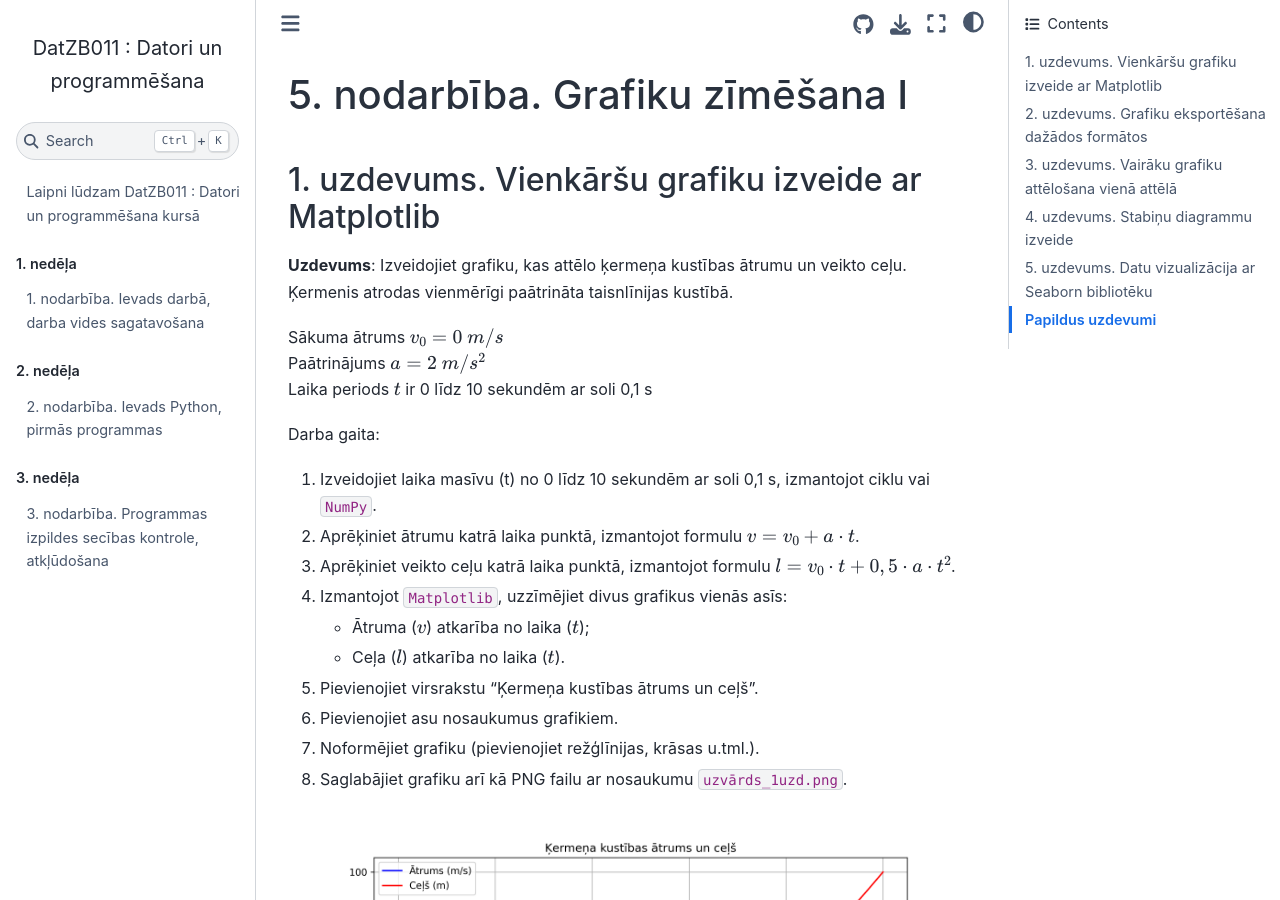
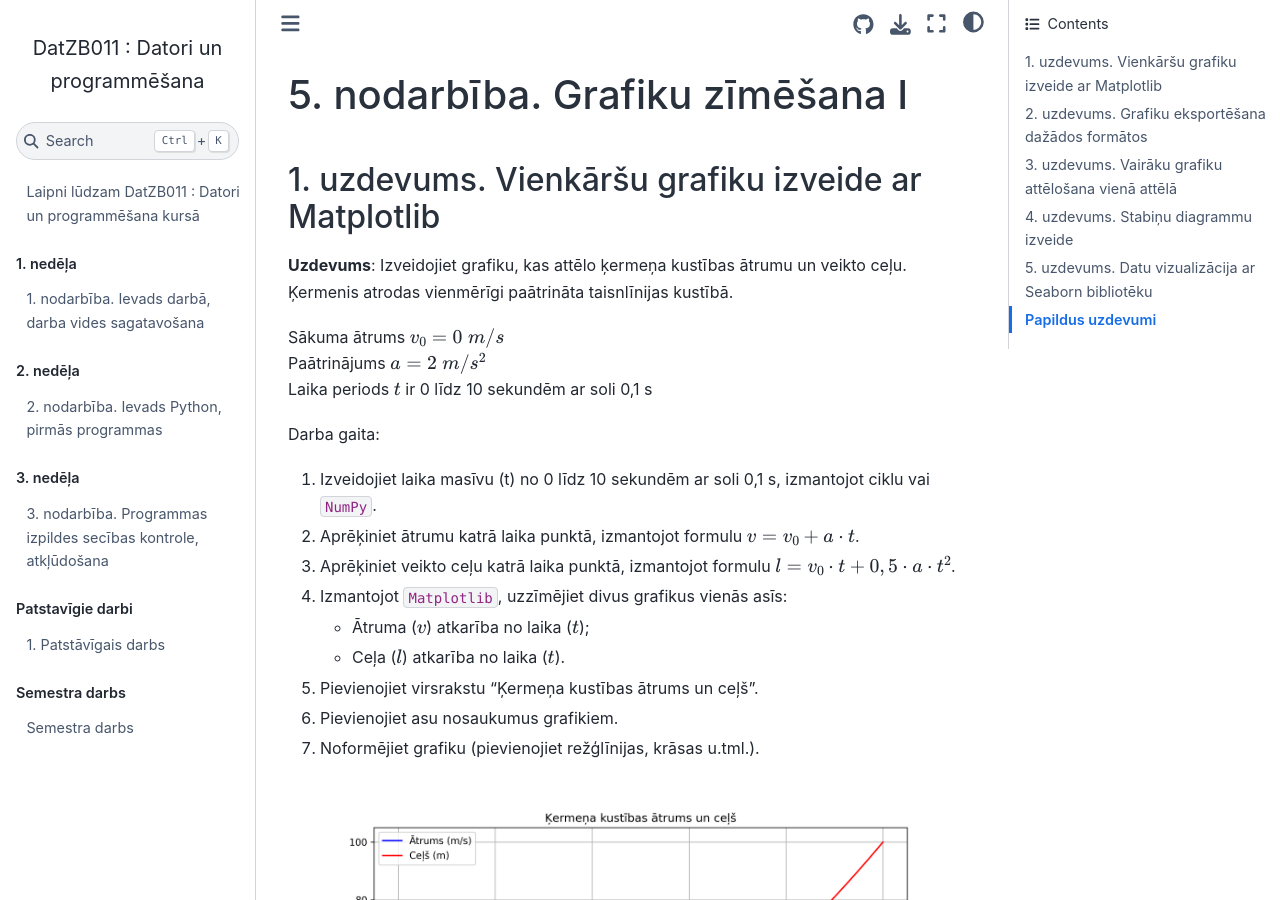
Before and after one commit to AnthonyTSV/DatZB011, a Jupyter Book: the page built from 05-Week/5_nodarbiba.md, in a window 1280 px wide and 900 px high. Built offline with Jupyter Book 1.0.4 settings and Sphinx 7.4.7 and the Sphinx Book theme 1.1.4, drawn with Linux system fonts in a browser that asks for light colours; pages that are not in the unit, such as notebooks, are missing from menus; some of the changed text lies outside the part shown.

Commit message:
semestra darbs and misc

```diff
--- a/05-Week/5_nodarbiba.md
+++ b/05-Week/5_nodarbiba.md
@@ -5,8 +5,8 @@
 
 **Uzdevums**: Izveidojiet grafiku, kas attēlo ķermeņa kustības ātrumu un veikto ceļu. Ķermenis atrodas vienmērīgi paātrināta taisnlīnijas kustībā.
 
-Sākuma ātrums $v_0 = 0~m/s$
-Paātrinājums $a = 2~m/s^2$
+Sākuma ātrums $v_0 = 0 \; m/s$
+Paātrinājums $a = 2 \; m/s^2$
 Laika periods $t$ ir 0 līdz 10 sekundēm ar soli 0,1 s
 
 Darba gaita:
@@ -20,7 +20,6 @@ Darba gaita:
 5. Pievienojiet virsrakstu "Ķermeņa kustības ātrums un ceļš".
 6. Pievienojiet asu nosaukumus grafikiem.
 7. Noformējiet grafiku (pievienojiet režģlīnijas, krāsas u.tml.).
-8. Saglabājiet grafiku arī kā PNG failu ar nosaukumu `uzvārds_1uzd.png`.
 
 ![1uzd](images/1uzd.png)
 
--- a/_toc.yml
+++ b/_toc.yml
@@ -14,6 +14,15 @@ parts:
   - caption: 3. nedēļa
     chapters:
     - file: 03-Week/3_nodarbiba
+
+  - caption: Patstavīgie darbi
+    chapters:
+    - file: 08-Week/pd_uzdevumi
+    # - file: 16-Week/pd2_uzdevumi
+
+  - caption: Semestra darbs
+    chapters:
+    - file: 17-semestra-darbs/semestra_darbs
 
 # # Example
 #
```
Also changed, not shown: other parts of 05-Week/5_nodarbiba.md (+1 -2 lines), 08-Week/pd_noformesana.md (deleted, +0 -9 lines), 08-Week/pd_uzdevumi.md (+11 -1 lines), 16-Week/pd2_uzdevumi.md (+1 -1 lines), 17-semestra-darbs/checklist.md (added, +52 -0 lines), 17-semestra-darbs/semestra_darbs.md (added, +17 -0 lines), 6 other files.
